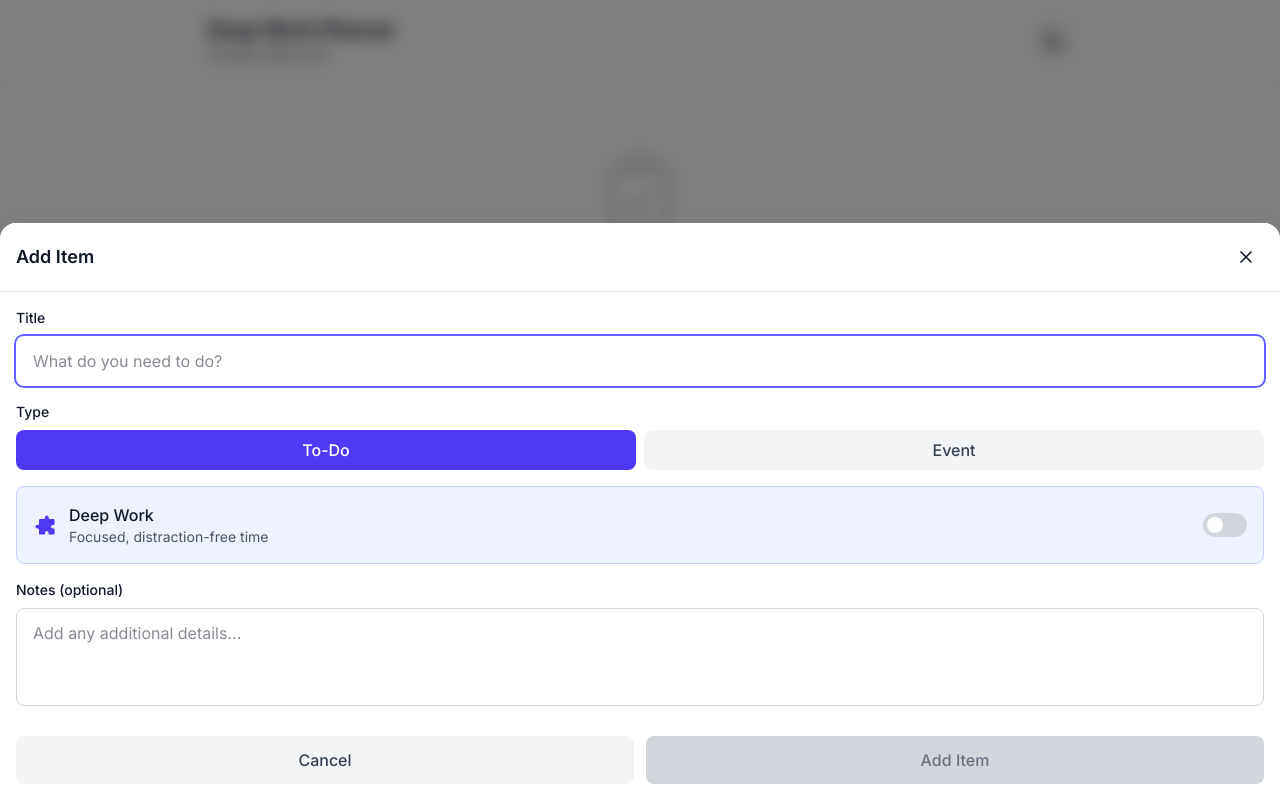
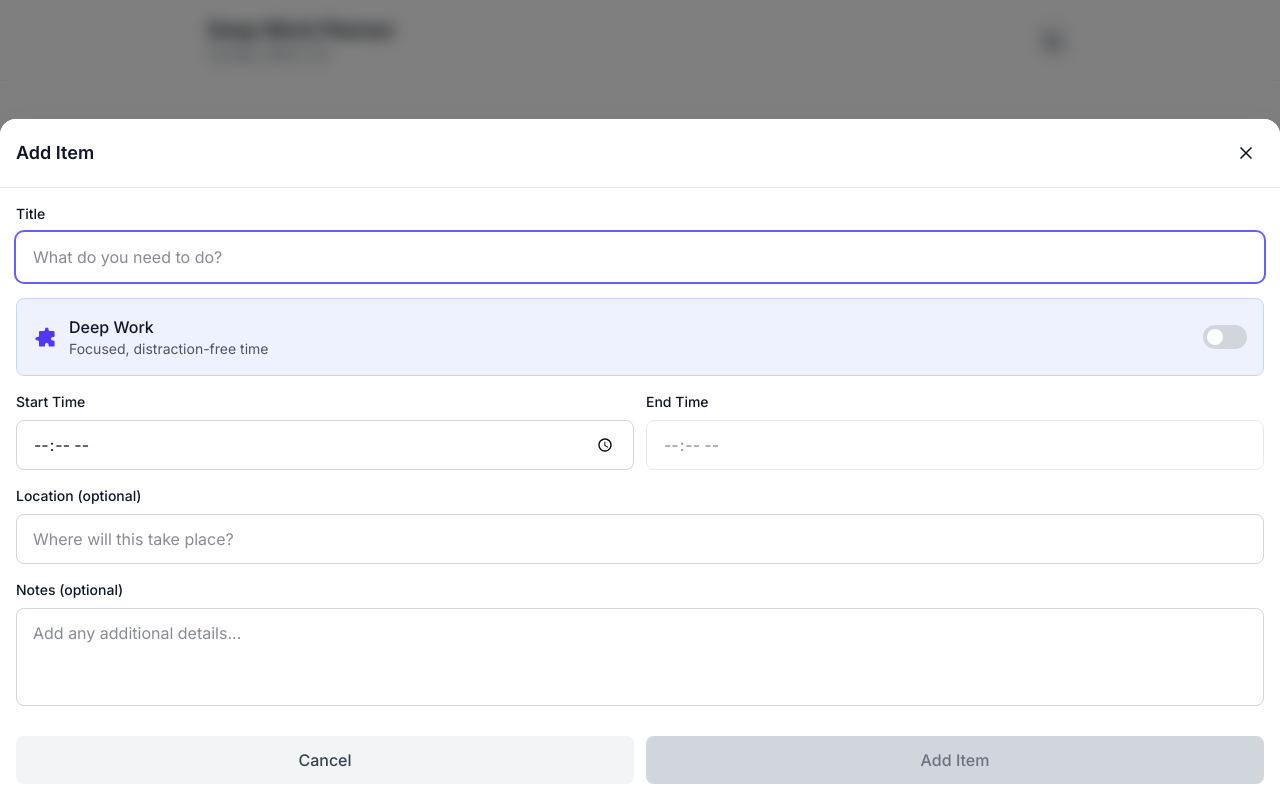
Before and after one commit to mitchellrust/deep-work-planner, a Next.js app: page / in a window 1280 px wide. Both pictures are taken after a click on the button "Plan Your Day". Built offline with nearby package versions, Linux system fonts and the light colour scheme.

Commit message:
Remove todo/event concept, add more end time validation if there is no start time

```diff
--- a/src/components/AddItemSheet.tsx
+++ b/src/components/AddItemSheet.tsx
@@ -1,7 +1,7 @@
 "use client";
 
 import { useState, useEffect, useRef } from "react";
-import { ScheduleItem, ItemType } from "@/types";
+import { ScheduleItem } from "@/types";
 import { useSchedule } from "@/context/ScheduleContext";
 import { nanoid } from "nanoid";
 
@@ -15,16 +15,16 @@ interface AddItemSheetProps {
 
 // Helper to calculate order for a new item
 function calculateOrder(
-  newItem: { type: ItemType; startTime?: string; endTime?: string },
+  newItem: { startTime?: string; endTime?: string },
   existingItems: ScheduleItem[]
 ): number {
-  // For todos or events without start time, place at the end
-  if (newItem.type === "todo" || !newItem.startTime) {
+  // For items without start time, place at the end
+  if (!newItem.startTime) {
     const maxOrder = existingItems.reduce((max, item) => Math.max(max, item.order), 0);
     return maxOrder + 1;
   }
 
-  // For events with start time, find the correct position
+  // For items with start time, find the correct position
   const sortedItems = [...existingItems].sort((a, b) => a.order - b.order);
 
   for (let i = 0; i < sortedItems.length; i++) {
@@ -87,7 +87,6 @@ export function AddItemSheet({ isOpen, onClose, onSave, editItem, prefillTime }:
   const titleInputRef = useRef<HTMLInputElement>(null);
 
   // Form state
-  const [type, setType] = useState<ItemType>("todo");
   const [title, setTitle] = useState("");
   const [isDeepWork, setIsDeepWork] = useState(false);
   const [startTime, setStartTime] = useState("");
@@ -96,9 +95,16 @@ export function AddItemSheet({ isOpen, onClose, onSave, editItem, prefillTime }:
   const [notes, setNotes] = useState("");
   const [timeError, setTimeError] = useState("");
 
+  // Clear end time when start time is removed
+  useEffect(() => {
+    if (!startTime && endTime) {
+      setEndTime("");
+    }
+  }, [startTime, endTime]);
+
   // Validate time fields
   useEffect(() => {
-    if (type === "event" && startTime && endTime) {
+    if (startTime && endTime) {
       if (startTime > endTime) {
         setTimeError("Start time cannot be after end time");
       } else {
@@ -107,12 +113,11 @@ export function AddItemSheet({ isOpen, onClose, onSave, editItem, prefillTime }:
     } else {
       setTimeError("");
     }
-  }, [type, startTime, endTime]);
+  }, [startTime, endTime]);
 
   // Check if form has been modified (only relevant when editing)
   const hasChanges = editItem
-    ? type !== editItem.type ||
-      title.trim() !== editItem.title ||
+    ? title.trim() !== editItem.title ||
       isDeepWork !== editItem.isDeepWork ||
       startTime !== (editItem.startTime || "") ||
       endTime !== (editItem.endTime || "") ||
@@ -124,7 +129,6 @@ export function AddItemSheet({ isOpen, onClose, onSave, editItem, prefillTime }:
   useEffect(() => {
     if (isOpen) {
       if (editItem) {
-        setType(editItem.type);
         setTitle(editItem.title);
         setIsDeepWork(editItem.isDeepWork);
         setStartTime(editItem.startTime || "");
@@ -132,7 +136,6 @@ export function AddItemSheet({ isOpen, onClose, onSave, editItem, prefillTime }:
         setLocation(editItem.location || "");
         setNotes(editItem.notes || "");
       } else {
-        setType("todo");
         setTitle("");
         setIsDeepWork(false);
         setStartTime(prefillTime || "");
@@ -154,28 +157,23 @@ export function AddItemSheet({ isOpen, onClose, onSave, editItem, prefillTime }:
 
     const itemData: Partial<ScheduleItem> = {
       title: title.trim(),
-      type,
       isDeepWork,
+      startTime: startTime || undefined,
+      endTime: endTime || undefined,
+      location: location.trim() || undefined,
       notes: notes.trim() || undefined,
     };
 
-    if (type === "event") {
-      itemData.startTime = startTime || undefined;
-      itemData.endTime = endTime || undefined;
-      itemData.location = location.trim() || undefined;
-    }
-
     if (editItem) {
       // Update existing item
-      // For events, always recalculate order based on time to ensure proper chronological placement
-      const isEvent = (itemData.type || editItem.type) === "event";
+      // For items with start time, always recalculate order based on time to ensure proper chronological placement
+      const hasStartTime = itemData.startTime !== undefined ? !!itemData.startTime : !!editItem.startTime;
 
-      if (isEvent) {
+      if (hasStartTime) {
         // Recalculate order based on current time
         const otherItems = schedule.items.filter(item => item.id !== editItem.id);
         const newOrder = calculateOrder(
           {
-            type: itemData.type || editItem.type,
             startTime: itemData.startTime !== undefined ? itemData.startTime : editItem.startTime,
             endTime: itemData.endTime !== undefined ? itemData.endTime : editItem.endTime,
           },
@@ -189,9 +187,8 @@ export function AddItemSheet({ isOpen, onClose, onSave, editItem, prefillTime }:
       // Create new item with calculated order based on start time
       const order = calculateOrder(
         {
-          type,
-          startTime: type === "event" ? startTime || undefined : undefined,
-          endTime: type === "event" ? endTime || undefined : undefined,
+          startTime: startTime || undefined,
+          endTime: endTime || undefined,
         },
         schedule.items
       );
@@ -251,35 +248,6 @@ export function AddItemSheet({ isOpen, onClose, onSave, editItem, prefillTime }:
             />
           </div>
 
-          {/* Type Toggle */}
-          <div>
-            <label className="block text-sm font-medium mb-2">Type</label>
-            <div className="flex gap-2">
-              <button
-                type="button"
-                onClick={() => setType("todo")}
-                className={`flex-1 py-2 px-4 rounded-lg font-medium transition-colors ${
-                  type === "todo"
-                    ? "bg-indigo-600 text-white"
-                    : "bg-gray-100 dark:bg-gray-800 text-gray-700 dark:text-gray-300"
-                }`}
-              >
-                To-Do
-              </button>
-              <button
-                type="button"
-                onClick={() => setType("event")}
-                className={`flex-1 py-2 px-4 rounded-lg font-medium transition-colors ${
-                  type === "event"
-                    ? "bg-indigo-600 text-white"
-                    : "bg-gray-100 dark:bg-gray-800 text-gray-700 dark:text-gray-300"
-                }`}
-              >
-                Event
-              </button>
-            </div>
-          </div>
-
           {/* Deep Work Toggle */}
           <div className="flex items-center justify-between p-4 bg-indigo-50 dark:bg-indigo-950/20 rounded-lg border border-indigo-200 dark:border-indigo-900">
             <div className="flex items-center gap-3">
@@ -310,9 +278,7 @@ export function AddItemSheet({ isOpen, onClose, onSave, editItem, prefillTime }:
             </button>
           </div>
 
-          {/* Event-specific fields */}
-          {type === "event" && (
-            <>
+          {/* Time fields */}
           <div>
                 <div className="grid grid-cols-2 gap-3">
                   <div>
@@ -329,15 +295,20 @@ export function AddItemSheet({ isOpen, onClose, onSave, editItem, prefillTime }:
                     />
                   </div>
                   <div>
-                    <label className="block text-sm font-medium mb-2">End Time</label>
+                    <label className="block text-sm font-medium mb-2">
+                      End Time
+                    </label>
                     <input
                       type="time"
                       value={endTime}
                       onChange={(e) => setEndTime(e.target.value)}
+                      disabled={!startTime}
                       className={`w-full px-4 py-3 rounded-lg border bg-white dark:bg-gray-800 focus:ring-2 focus:border-transparent outline-none ${
                         timeError
                           ? "border-red-300 dark:border-red-700 focus:ring-red-500"
                           : "border-gray-300 dark:border-gray-700 focus:ring-indigo-500"
+                      } ${
+                        !startTime ? "opacity-50 cursor-not-allowed" : ""
                       }`}
                     />
                   </div>
@@ -347,8 +318,9 @@ export function AddItemSheet({ isOpen, onClose, onSave, editItem, prefillTime }:
                 )}
           </div>
 
+          {/* Location */}
           <div>
-                <label className="block text-sm font-medium mb-2">Location</label>
+            <label className="block text-sm font-medium mb-2">Location (optional)</label>
                 <input
                   type="text"
                   value={location}
@@ -357,8 +329,6 @@ export function AddItemSheet({ isOpen, onClose, onSave, editItem, prefillTime }:
               className="w-full px-4 py-3 rounded-lg border border-gray-300 dark:border-gray-700 bg-white dark:bg-gray-800 focus:ring-2 focus:ring-indigo-500 focus:border-transparent outline-none"
             />
           </div>
-            </>
-          )}
 
           {/* Notes */}
           <div>
--- a/src/components/ScheduleItemCard.tsx
+++ b/src/components/ScheduleItemCard.tsx
@@ -79,8 +79,8 @@ export function ScheduleItemCard({ item, onEdit, isDragging }: ScheduleItemCardP
           </h3>
 
           <div className="text-sm text-gray-600 dark:text-gray-400 space-y-1">
-            {/* Time for events */}
-            {item.type === "event" && item.startTime && (
+            {/* Time (if present) */}
+            {item.startTime && (
               <div className="flex items-center gap-1">
                 <svg className="w-4 h-4" fill="none" stroke="currentColor" viewBox="0 0 24 24">
                   <path strokeLinecap="round" strokeLinejoin="round" strokeWidth={2} d="M12 8v4l3 3m6-3a9 9 0 11-18 0 9 9 0 0118 0z" />
@@ -92,7 +92,7 @@ export function ScheduleItemCard({ item, onEdit, isDragging }: ScheduleItemCardP
               </div>
             )}
 
-            {/* Location for events */}
+            {/* Location (if present) */}
             {item.location && (
               <div className="flex items-center gap-1">
                 <svg className="w-4 h-4" fill="none" stroke="currentColor" viewBox="0 0 24 24">
--- a/src/components/Timeline.tsx
+++ b/src/components/Timeline.tsx
@@ -93,21 +93,21 @@ export function Timeline() {
   const completedItems = allSortedItems.filter(item => item.completed);
   const allItems = incompleteItems; // For drag and drop context
 
-  // Helper to check if an event violates chronological order
+  // Helper to check if an item violates chronological order
   const isEventOutOfOrder = (
     item: ScheduleItem,
     itemsBefore: ScheduleItem[],
     itemsAfter: ScheduleItem[]
   ): boolean => {
-    // Only check events with start times
-    if (item.type !== "event" || !item.startTime) {
+    // Only check items with start times
+    if (!item.startTime) {
       return false;
     }
 
-    // Check if any event before has a later start time
+    // Check if any item before has a later start time
     const eventBefore = [...itemsBefore]
       .reverse()
-      .find((i) => i.type === "event" && i.startTime);
+      .find((i) => i.startTime);
 
     if (eventBefore && eventBefore.startTime) {
       if (item.startTime < eventBefore.startTime) {
@@ -136,8 +136,8 @@ export function Timeline() {
       }
     }
 
-    // Check if any event after has an earlier start time
-    const eventAfter = itemsAfter.find((i) => i.type === "event" && i.startTime);
+    // Check if any item after has an earlier start time
+    const eventAfter = itemsAfter.find((i) => i.startTime);
 
     if (eventAfter && eventAfter.startTime) {
       if (item.startTime > eventAfter.startTime) {
--- a/src/types.ts
+++ b/src/types.ts
@@ -1,16 +1,13 @@
-export type ItemType = "event" | "todo";
-
 export interface ScheduleItem {
   id: string;
-  type: ItemType;
   title: string;
   isDeepWork: boolean;
-  completed: boolean; // For todos only
-  startTime?: string; // HH:mm format, for events only
-  endTime?: string; // HH:mm format, for events only
-  location?: string; // For events only
+  completed: boolean;
+  startTime?: string; // HH:mm format, optional
+  endTime?: string; // HH:mm format, optional
+  location?: string; // Optional
   notes?: string;
-  order: number; // For manual sorting, especially todos among events
+  order: number; // For manual sorting
 }
 
 export interface DaySchedule {
```
Lines whose indentation alone changed are shown as unchanged.
